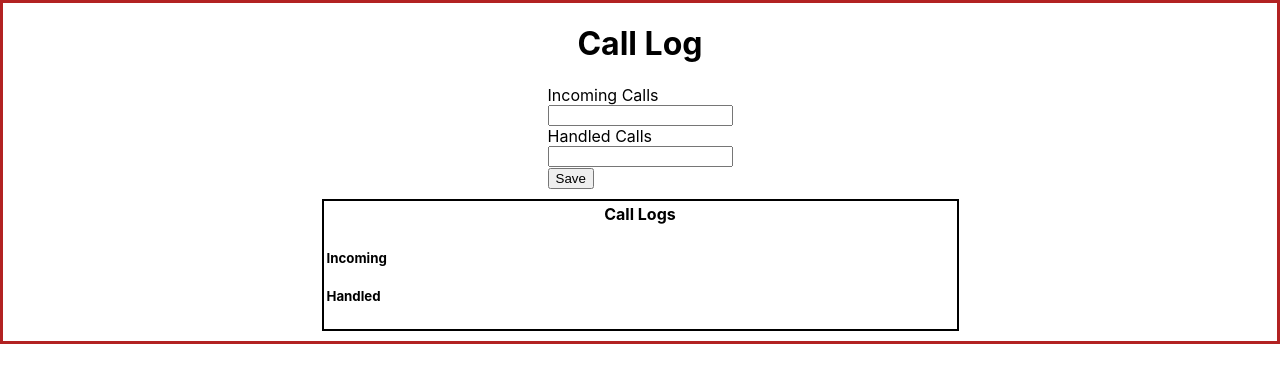
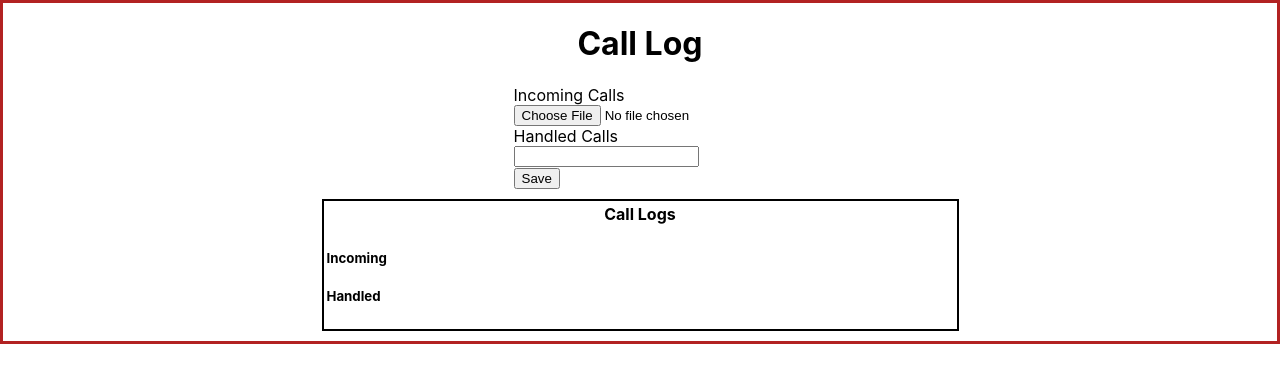
Before and after one commit to Peterhyh/react_rta_data, a React (Create React App) app: page / in a window 1280 px wide. Shown: the top 382 px of the page. Built offline with nearby package versions, Linux system fonts and the light colour scheme.

Commit message:
add file button added

```diff
--- a/src/features/DataEntry.js
+++ b/src/features/DataEntry.js
@@ -38,7 +38,7 @@ const DataEntry = () => {
                 <label htmlFor='incomingValue'>
                     Incoming Calls
                 </label>
-                <input type='text' id='incomingValue' value={incomingValue} onChange={(e) => setIncomingValue(e.target.value)} />
+                <input type='file' id='incomingValue' value={incomingValue} onChange={(e) => setIncomingValue(e.target.value)} />
 
                 <label htmlFor='handledValue'>
                     Handled Calls
```
